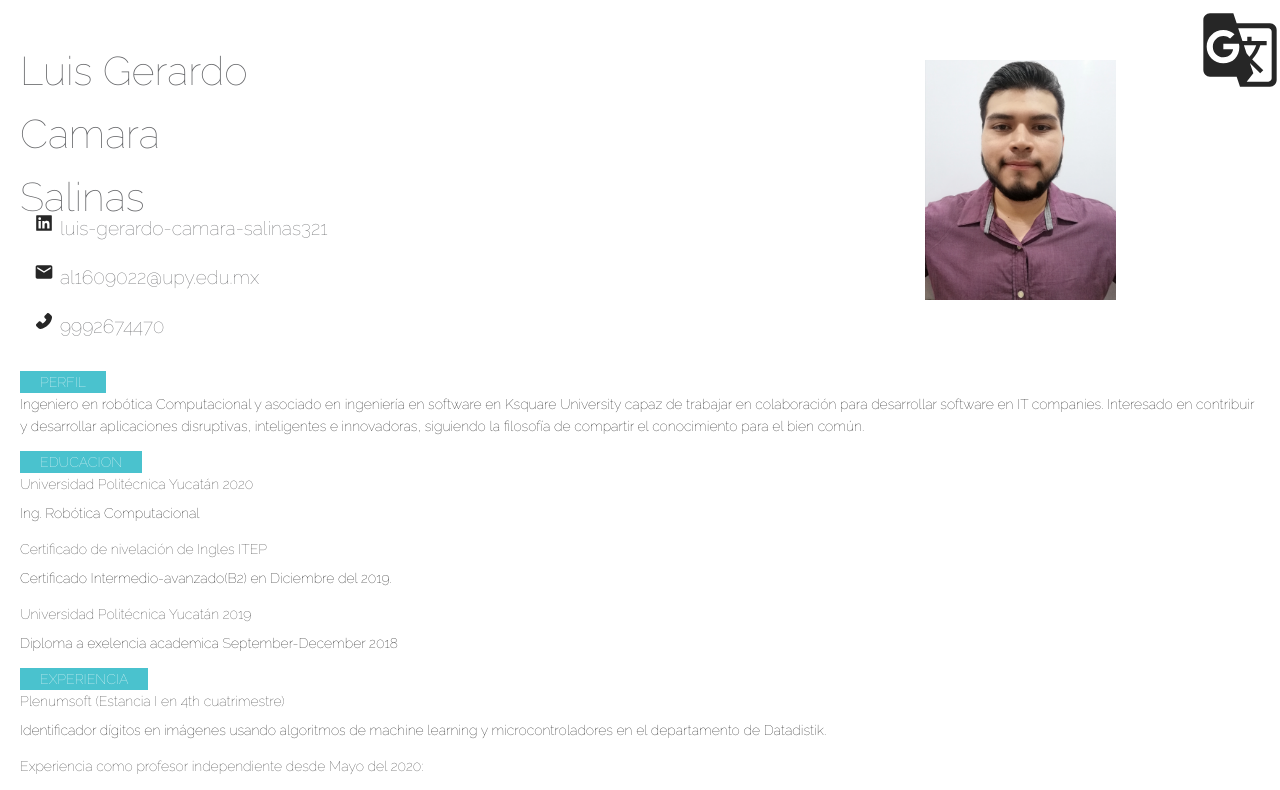
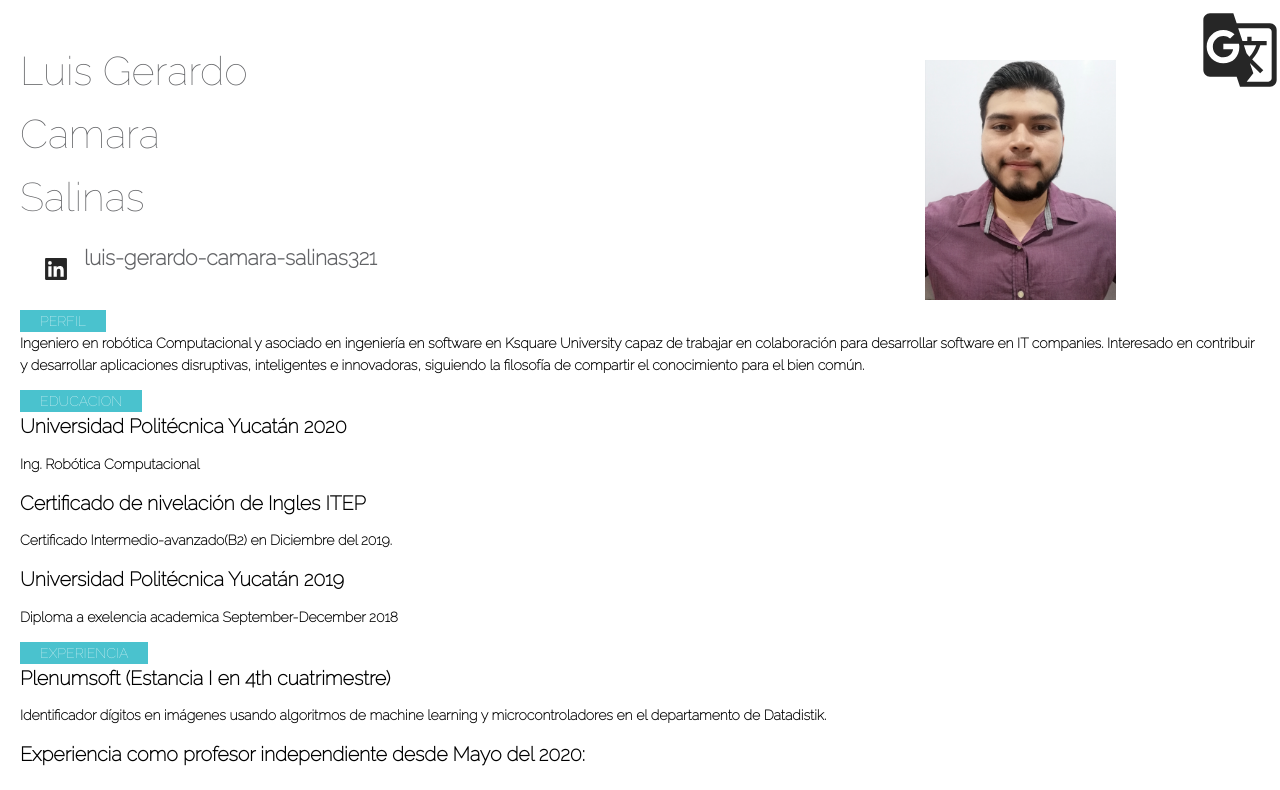
Before and after one commit to LuisGerar321/resume-react, a React (Create React App) app: page / in a window 1280 px wide. Shown: the top 790 px of the page. Built offline with nearby package versions, Linux system fonts and the light colour scheme.

Commit message:
Cambiando el formato de texto

```diff
--- a/src/App.js
+++ b/src/App.js
@@ -608,16 +608,16 @@ function App() {
             <h1 style = {{textAlign:  "left", color:"#626366",margin: "0px",fontSize : "5vh", fontFamily: "'Raleway', sans-serif"  }}>Salinas</h1>
             <ul style = {{listStyleType: "none", marginLeft: "-2.5vw", marginTop: "-2vh"}}>
               <li>
-                <AiFillLinkedin onClick={() => window.open("https://www.linkedin.com/in/luis-gerardo-camara-salinas321/", '_blank')} className = "iconsInfo" /><p style = {{textAlign: "left", fontFamily: "'Raleway', sans-serif", color:"#626366", fontSize : "2.4vh" } } >luis-gerardo-camara-salinas321</p>
+                <div style = { {marginTop: "2em" }} >
+                    <AiFillLinkedin onClick={() => window.open("https://www.linkedin.com/in/luis-gerardo-camara-salinas321/", '_blank')} className = "iconsInfo" /><p style = {{ textAlign: "left", fontFamily: "'Raleway', sans-serif", color:"#626366", fontSize : "1.5em" } } >luis-gerardo-camara-salinas321</p>
+                </div>
               </li>
 
-              <li>
+              {/* <li>
                 <MdEmail className = "iconsInfo" /> <p style = {{textAlign: "left", fontFamily: "'Raleway', sans-serif", color:"#626366", fontSize : "2.4vh" } } >al1609022@upy.edu.mx</p>
 
-              </li>
-              <li>
-                <AiFillPhone className = "iconsInfo" /> <p style = {{textAlign: "left", fontFamily: "'Raleway', sans-serif", color:"#626366", fontSize : "2.4vh" } } >9992674470</p>
-              </li>
+              </li> */}
+
 
             </ul>
           </div>
@@ -627,7 +627,7 @@ function App() {
 
           </div>
 
-          <p>
+          <p >
             {currentText.profile.body}
           </p>
 
--- a/src/index.css
+++ b/src/index.css
@@ -103,9 +103,10 @@ div.container{
 
 .iconsInfo{
   float: left;
-  width: 2.5vw;
-  height: 2.5vh;
+  width: 2em;
+  height: auto;
   display: block;
+  margin: 1em;
 }
 
 
@@ -250,7 +251,17 @@ h2{
   padding: 30px;
 }
 
-@media (max-width: 400px) {
+.videoStyle  {
+  float: left;
+  padding-left: 40px;
+  padding-top: 10vh;
+  padding-right: 10px;
+  width: 200px;
+  height: auto;
+
+}
+
+@media (max-width: 1500px) {
   .ModalStyle {
     width: 100%;
     left:  0;
@@ -258,8 +269,55 @@ h2{
     margin-bottom: 80px;
   }
 
+  .videoStyle  {
+    float: left;
+    padding-left: 40px;
+    padding-top: 10vh;
+    padding-right: 10px;
+    width: 200px;
+    height: auto;
+
+  }
+
   /* .line{
     border-right: none;
 
   } */
 }
+
+@media (max-width: 430px) {
+  .ModalStyle {
+    width: 100%;
+
+    padding-left: 10px;
+    padding: 0px;
+    flex-wrap: wrap;
+
+  }
+
+  .videoStyle  {
+    float: left;
+    /* padding-left: 40px; */
+    /* padding-top: 10vh; */
+    /* padding-right: 10px; */
+    width: 350px;
+    height: auto;
+    margin-top: -50px;
+    left: -10px;
+  }
+  h1{
+    font-size: 2em;
+    margin-left: 100px;
+  }
+
+}
+
+p{
+  font-weight: 700;
+  color: black;
+}
+h2{
+  font-weight: bold;
+  color: rgb(110, 29, 29);
+  font-size: 1.3em;
+}
--- a/src/shared/organims/Modal.jsx
+++ b/src/shared/organims/Modal.jsx
@@ -36,8 +36,8 @@ const videoStyle = {
         paddingLeft: "40px",
         paddingTop: "10vh",
         paddingRight: "10px",
-        width: "30vw",
-        height: "60vh",
+        width: "200px",
+        height: "auto",
 
 }
 
@@ -55,7 +55,7 @@ const Modal  = ({open, onClose, title, video, children} )=>{
                                 Close
                         </Button>
 
-                                <iframe  style = {videoStyle } width="560" height="515" src={video} title="YouTube video player" frameborder="0" allow="accelerometer; autoplay; clipboard-write; encrypted-media; gyroscope; picture-in-picture" allowfullscreen></iframe>
+                                <iframe  className = "videoStyle" width="560" height="515" src={video} title="YouTube video player" frameborder="0" allow="accelerometer; autoplay; clipboard-write; encrypted-media; gyroscope; picture-in-picture" allowfullscreen></iframe>
                                 <h1>{title}</h1>
                                 <br/>
                                 <p>{children}</p>
--- a/src/shared/organims/Table.jsx
+++ b/src/shared/organims/Table.jsx
@@ -23,7 +23,7 @@ export const ResumeTable = ({info, array}) => {
                                 console.log("element: ",element,  Array.isArray(element.body) );
                                 if(Array.isArray(element.body)){
                                         return <div  key = {index}>
-                                        <h2  style = { {textAlign: "left"} }>{element.title}</h2>
+                                        <h2  style = { {textAlign: "left", color:"black", fontWeight: "bold", fontSize: "1.4em",  } }>{element.title}</h2>
 
                                         {element.body.map( (item, index)=>{
                                                 return <p key={index} style={ {margin: "2vh",}}>{ "*"+item}</p>
@@ -37,7 +37,7 @@ export const ResumeTable = ({info, array}) => {
                                 try{
                                         if(element.body.length){
                                                 return <div  key = {index}>
-                                                        <h2  style = { {textAlign: "left"} }>{element.title}</h2>
+                                                        <h2  style = { {textAlign: "left", color:"black", fontWeight: "bold", fontSize: "1.4em", } }>{element.title}</h2>
 
                                                         {element.map( (item, index)=>{
                                                                 return <h1>{ item}</h1>
@@ -49,7 +49,7 @@ export const ResumeTable = ({info, array}) => {
                                                 </div>
                                         }else{
                                                 return <div  key = {index}>
-                                                        <h2  style = { {textAlign: "left"} }>{element.title}</h2>
+                                                        <h2  style = { {textAlign: "left", color:"black", fontWeight: "bold", fontSize: "1.4em", } }>{element.title}</h2>
 
                                                         <p>{ element.body}</p>
                                                 </div>
@@ -57,7 +57,7 @@ export const ResumeTable = ({info, array}) => {
 
                                 }catch{
                                         return <div  key = {index}>
-                                                <h2  style = { {textAlign: "left"} }>{element.title}</h2>
+                                                <h2  style = { {textAlign: "left", color:"black", fontWeight: "bold", fontSize: "1.4em", } }>{element.title}</h2>
 
                                                 <p>{ element.body}</p>
                                         </div>
```
